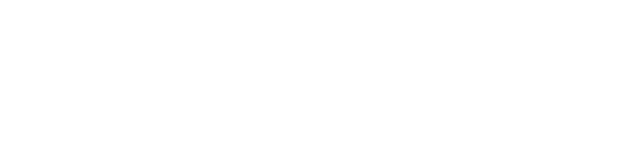
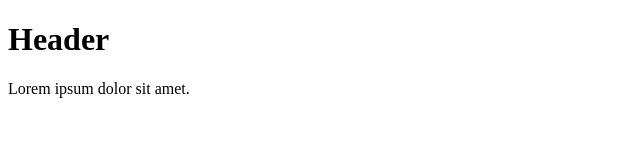
Before and after one commit to vladislav-courses/one, a plain HTML site: page index.html in a window 1280 px wide. Shown: the whole page, without its empty margins (0-640 px from the left). Drawn offline with Linux system fonts and the light colour scheme.

Commit message:
added h1 and p tags

```diff
--- a/index.html
+++ b/index.html
@@ -7,6 +7,7 @@
     <title>Document</title>
 </head>
 <body>
-
+    <h1>Header</h1>
+    <p>Lorem ipsum dolor sit amet.</p>
 </body>
 </html>
```
